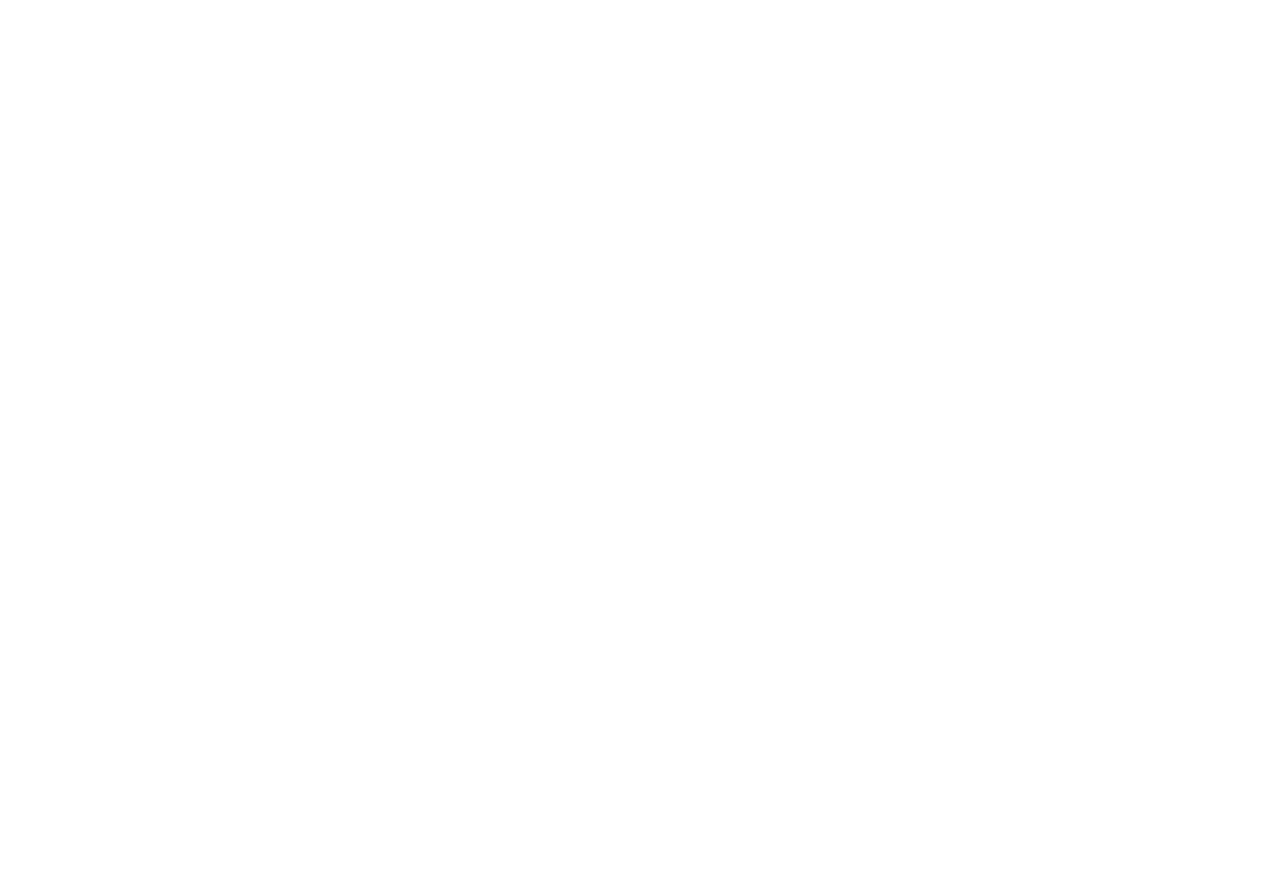
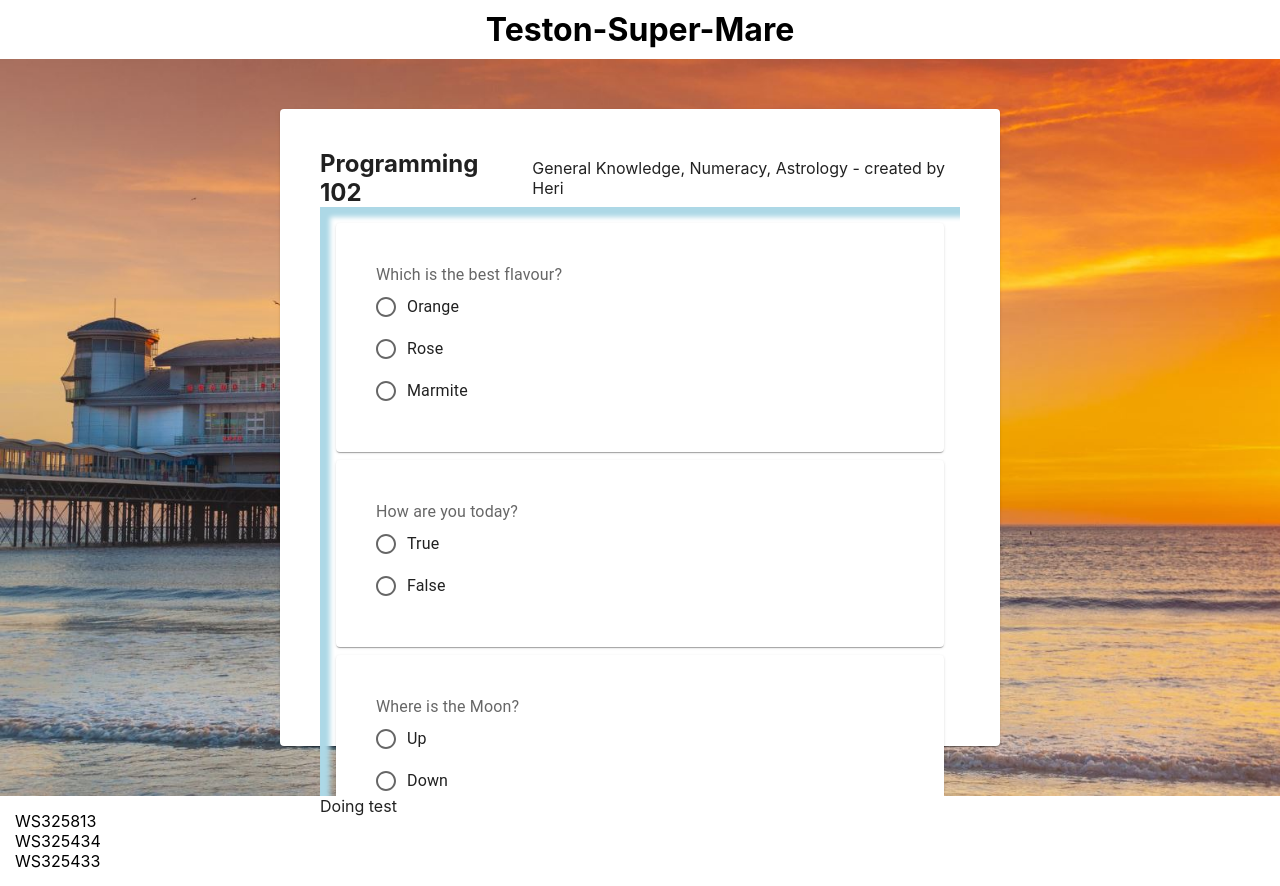
Before and after one commit to westoncollab/csd, a React (Create React App) app in the folder App/teston-super-mare/: page /test in a window 1280 px wide. Before the commit this address had no page. Before the commit the page ends 800 px from the top, so only its background shows below. Built offline with nearby package versions, Linux system fonts and the light colour scheme.

Commit message:
basics of test page

```diff
--- a/App/teston-super-mare/src/App.js
+++ b/App/teston-super-mare/src/App.js
@@ -1,12 +1,33 @@
 import { BrowserRouter, Routes, Route } from 'react-router-dom';
 import Landing from './pages/Landing/Landing';
 import Layout from './pages/Layout/Layout';
+import Test from "./pages/Test/Test";
 
 function App() {
   return (<BrowserRouter>
     <Routes>
       <Route path='/' element={<Layout />}>
         <Route index element={<Landing />} />
+        <Route path='test' element={<Test
+            testName='Programming 102'
+            testId={-1}
+            subjects={['General Knowledge', 'Numeracy', 'Astrology']}
+            createdByLecturer='Heri'
+            questions={[
+              { quid: 1, question: 'Which is the best flavour?', a: 'Orange', b: 'Rose', c: 'Marmite', answer: 'b'},
+              { quid: 2, question: 'How are you today?', a: 'True', b: 'False', answer: 'a'},
+              { quid: 3, question: 'Where is the Moon?', a: 'Up', b: 'Down', c: 'Left', d: 'Right', answer: 'a'},
+              { quid: 4, question: 'Who is the Prime Minister?', a: 'Them', b: 'You', c: 'Me', answer: 'b'},
+              { quid: 5, question: 'What question is this?', a: '6', b: '13', c: '5', answer: 'c'},
+              { quid: 6, question: 'What question was that?', a: '6', b: '13', c: '5', answer: 'c'},
+              { quid: 7, question: 'How are you today?', a: 'True', b: 'False', answer: 'a'},
+              { quid: 8, question: 'Where is the Moon?', a: 'Up', b: 'Down', c: 'Left', d: 'Right', answer: 'a'},
+              { quid: 9, question: 'Who is the Prime Minister?', a: 'Them', b: 'You', c: 'Me', answer: 'b'},
+              { quid: 10, question: 'What question is this?', a: '6', b: '13', c: '5', answer: 'c'},
+              { quid: 11, question: 'What question was that?', a: '6', b: '13', c: '5', answer: 'c'},
+              { quid: 12, question: 'Which is the best flavour?', a: 'Orange', b: 'Rose', c: 'Marmite', answer: 'b'}
+            ]}
+        />} />
       </Route>
     </Routes>
   </BrowserRouter>);
--- a/App/teston-super-mare/src/index.css
+++ b/App/teston-super-mare/src/index.css
@@ -7,12 +7,6 @@ body {
   -moz-osx-font-smoothing: grayscale;
 }
 
-code {
-  font-family: source-code-pro, Menlo, Monaco, Consolas, 'Courier New',
-    monospace;
+.MuiPaper-root {
+  padding: 40px;
 }
-
-button > a {
-  color: unset;
-  text-decoration: none;
-}
--- /dev/null
+++ b/App/teston-super-mare/src/pages/Test/Test.css
@@ -0,0 +1,18 @@
+.test {
+    width: 50vw;
+    /* Always fit page height exactly */
+    height: CALC(100vh - 143px - 100px);
+    margin: auto;
+}
+
+.test .subtitle {
+    margin-top: auto;
+    margin-bottom: auto;
+}
+
+.questions {
+    box-shadow: 10px 10px 5px lightblue inset;
+    height: 100%;
+    overflow: scroll;
+    padding:16px;
+}
--- /dev/null
+++ b/App/teston-super-mare/src/pages/Test/Test.jsx
@@ -0,0 +1,36 @@
+import './Test.css';
+import { FormControl, FormControlLabel, FormLabel, Paper, Radio, RadioGroup, Stack } from '@mui/material';
+import { useState } from 'react';
+
+const Test = ({ testName, testId, subjects, createdByLecturer, questions }) => {
+    const [questionAnswers, setQuestionAnswers] = useState(questions.map(q => ({ quid: q.qid, answer: null })));
+    const [hasSubmitted, setHasSubmitted] = useState(false);
+
+    return (
+        <Paper className='test'>
+            <Stack direction='row' spacing={2}>
+                <h2>{testName}</h2>
+                <p className='subtitle'>{subjects.join(', ')} - created by {createdByLecturer}</p>
+            </Stack>
+            <Stack spacing={1} className='questions'>
+                {questions.map(q => <Paper>
+                    <FormControl>
+                        <FormLabel id={`question-${q.qid}`}>{q.question}</FormLabel>
+                        <RadioGroup aria-labelledby={`question-${q.qid}`} name={`answers-${q.quid}`}>
+                            {['a', 'b', 'c', 'd'].map(answerKey => q[answerKey]
+                                ? <FormControlLabel value={answerKey} control={<Radio />} label={q[answerKey]} />
+                                : null
+                            )}
+                        </RadioGroup>
+                    </FormControl>
+                </Paper>)}
+            </Stack>
+            {!hasSubmitted
+                ? <div>Doing test</div>
+                : <div>Finished test</div>
+            }
+        </Paper>
+    )
+}
+
+export default Test;
```
